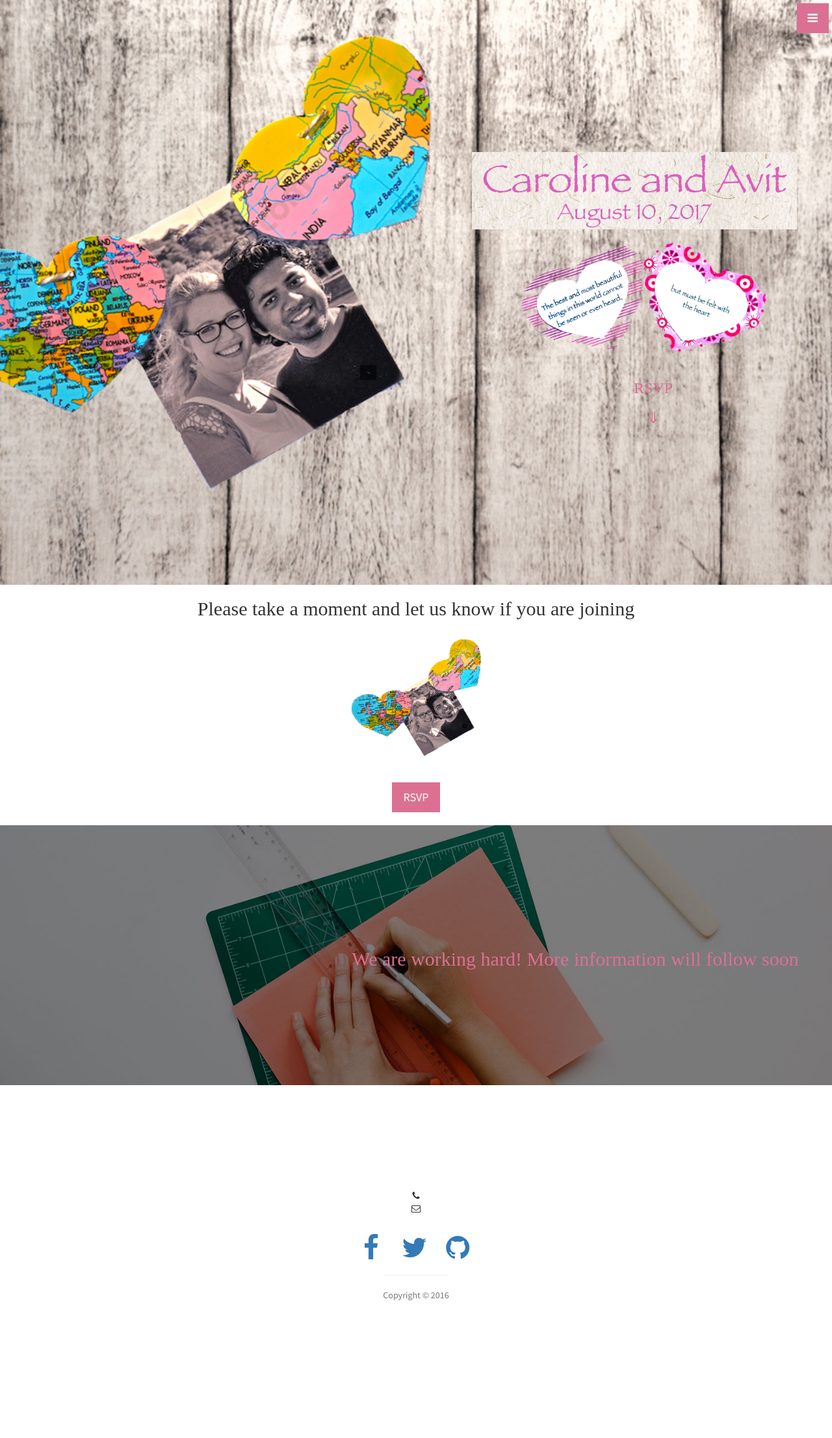
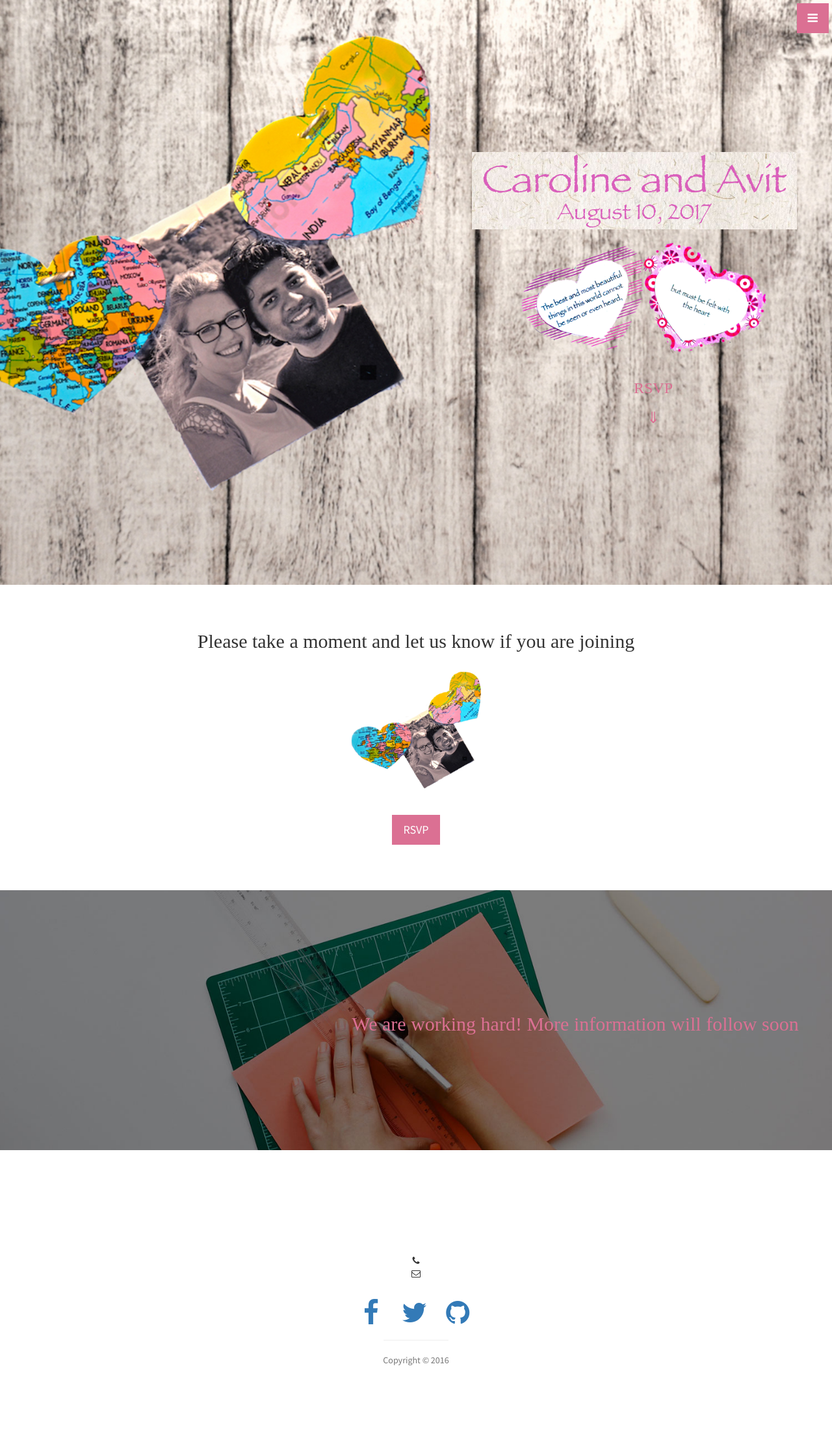
Before and after one commit to MonchiLin/carowedavit.github.io, a Jekyll site: the page built from index.html, in a window 1280 px wide. Shown: the whole page at 65% size. Built offline with Jekyll 4.4.1, drawn with Linux system fonts in a browser that asks for light colours; before the commit the page ends 2113 px from its top, so only the background shows below that.

Commit message:
rsvp updated

```diff
--- a/_includes/rsvp.html
+++ b/_includes/rsvp.html
@@ -1,4 +1,4 @@
-<section id="about" class="about">
+<section id="rsvp" class="rsvp">
   <div class="container">
     <div class="row">
       <div class="col-lg-12 text-center">
@@ -6,7 +6,7 @@
         <br>
         <p class="lead"><img src="img/rsvp_pic.jpg" alt="rsvp pic" style="width:200px;"></p>
         <br>
-         <p class="lead"><a href="https://goo.gl/forms/iEj8wnxN023Kj9OZ2" target="_self" class="btn btn-dark btn-lg">RSVP</a></p>
+         <p class="lead"><a href="https://goo.gl/forms/iEj8wnxN023Kj9OZ2" target="_top" class="btn btn-dark btn-lg">RSVP</a></p>
       </div>
     </div>
     <!-- /.row -->
```
